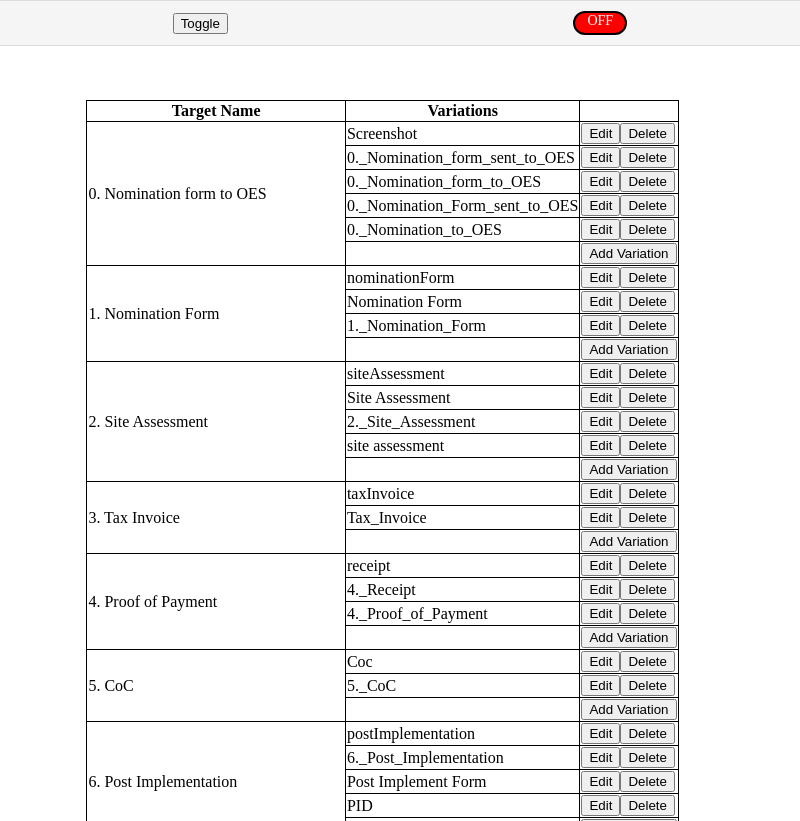
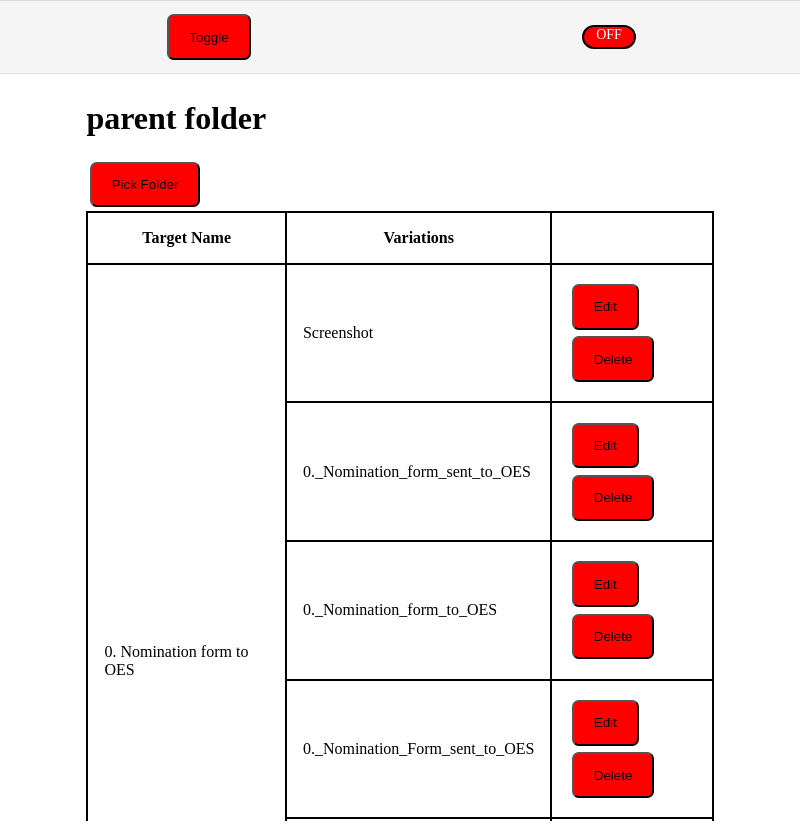
Before and after one commit to LucasGriffinDev/file-renamer, an Electron app: page render/index.html in a window 800 px wide. Shown: the top 821 px of the page. Drawn offline with Linux system fonts and the light colour scheme.

Commit message:
automatic reload

```diff
--- /dev/null
+++ b/nodemon.json
@@ -0,0 +1,5 @@
+{
+  "watch": ["main", "render", "shared"],
+  "exec": "electron .",
+  "ext": "js,json,css,html"
+}
--- a/package.json
+++ b/package.json
@@ -5,12 +5,13 @@
   "main": "main/main.js",
   "scripts": {
     "test": "echo \"Error: no test specified\" && exit 1",
-    "start": "electron ."
+    "start": "nodemon"
   },
   "keywords": [],
   "author": "",
   "license": "ISC",
   "devDependencies": {
-    "electron": "^27.1.2"
+    "electron": "^27.1.2",
+    "nodemon": "^3.0.1"
   }
 }
--- a/render/css/style.css
+++ b/render/css/style.css
@@ -30,8 +30,9 @@
 }
 
 table, th, td {
-    border: 1px solid black;
+    border: 2px solid black;
     border-collapse: collapse;
+    padding: 1em;
 }
 
 .table-container {
@@ -41,6 +42,8 @@ table, th, td {
 
 button {
     text-align: center;
-
-
+    background: red;
+    margin: 0.25em;
+    padding: 1em 1.5em;
+    border-radius: 0.5em;
 }
--- a/render/index.html
+++ b/render/index.html
@@ -13,6 +13,10 @@
 <div id="slider" >OFF</div>
 </div>
 <div class="table-container" >
+    <div class="folder-container">
+        <h1>parent folder</h1>
+        <button>Pick Folder</button>
+    </div>
 <table>
     <thead>
         <tr>
```
Also changed, not shown: 1 other file.
